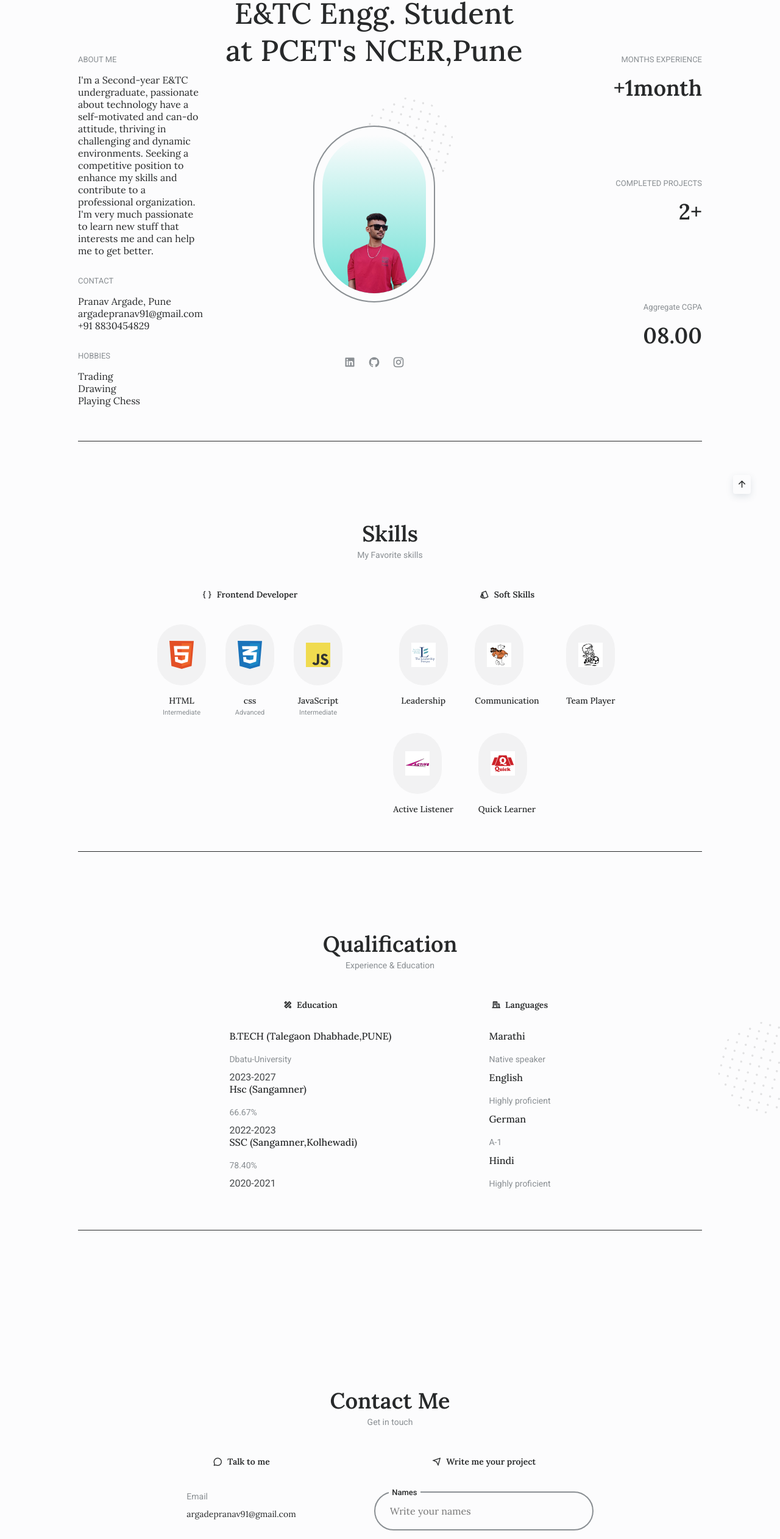
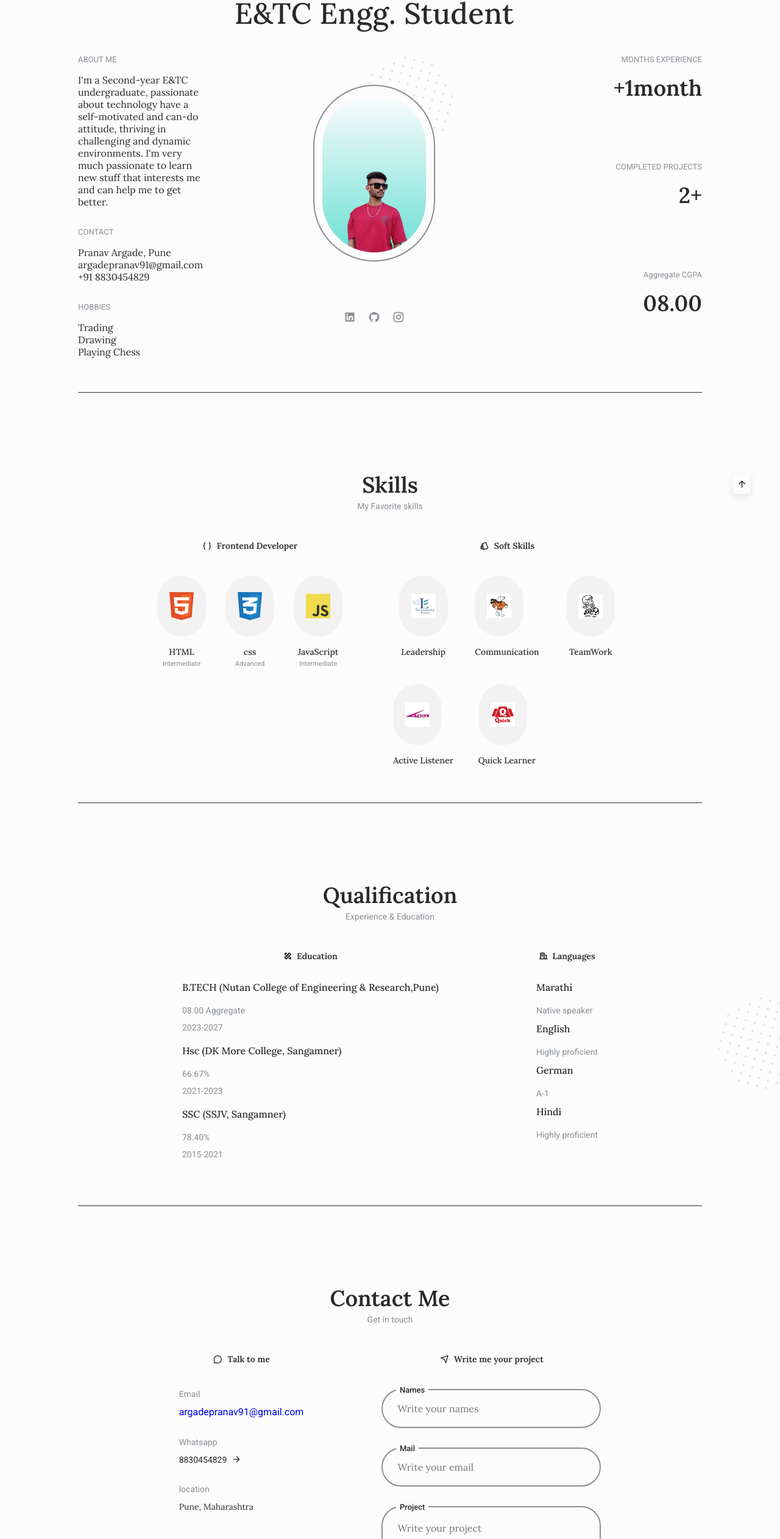
Before and after one commit to PranavArgade/Pranav-Portfolio, a plain HTML site: page index.html in a window 1280 px wide. Shown: the part 230-2754 px from the top of the page at 61% size. Drawn offline with nearby package versions, Linux system fonts and the light colour scheme; files that its build step writes are made by us from their sources.

Commit message:
second commit

```diff
--- a/assets/css/styles.css
+++ b/assets/css/styles.css
@@ -391,6 +391,58 @@ right: 1.5rem;
   font-weight: var(--font-semi-bold);
 }
 
+.home__buttons {
+  display: flex;
+  justify-content: center;
+}
+/*================== Buttons ===================
+.button {
+  display: inline-block;
+  background-color: var(--first-color);
+  color: #fff;
+  padding: 1rem;
+  margin-bottom: 10px;
+  border-radius: 0.5rem;
+  font-weight: var(--font-medium);
+}
+
+.button:hover {
+  background-color: var(--first-color-alt);
+}
+
+.button__icon {
+  font-size: 1.25rem;
+  margin-left: 0.25rem;
+  transition: 0.3s;
+}
+
+.button--white {
+  background-color: #fff;
+  color: var(--first-color);
+}
+
+.button--white:hover {
+  background-color: #fff;
+}
+
+.button--flex {
+  display: inline-flex;
+  align-items: center;
+}
+.button--small {
+  padding: 0.75rem 1rem;
+}
+.button--link {
+  padding: 0;
+  background-color: transparent;
+  color: var(--first-color);
+}
+
+.button--link:hover {
+  background-color: transparent;
+  color: var(--first-color-alt);
+}
+
   /*=============== skills ===============*/
  .skills__container{
 row-gap: 3.5rem;
@@ -510,6 +562,17 @@ margin-bottom: 2.5rem;
 
 .qualification__country{
   margin-bottom: .75rem;
+}
+
+.qualification__year,
+.qualification__year{
+  display: block;
+  font-size: var(--small-font-size);
+  color: var(--text-color-light);
+}
+
+.qualification__year{
+  margin-bottom: 1.25rem;
 }
 .qualification__img{
   width: 150px;
--- a/index.html
+++ b/index.html
@@ -52,7 +52,7 @@
                         </a>
                      </li>
 
-                     <li class="nav__item">
+                     <!--<li class="nav__item">
                         <a href="#services" class="nav__link">
                             <i class="ri-briefcase-line"></i>Services
 
@@ -63,7 +63,7 @@
                         <a href="#projects" class="nav__link">
                             <i class="ri-folder-image-line"></i>Projects
 
-                        </a>
+                        </a>-->
                      </li>
                      <li class="nav__item">
                         <a href="#contact" class="nav__link">
@@ -99,7 +99,7 @@
                     <div class="home__data grid">
                         <h1 class="home__title">Hi, I'm Argade Pranav <br>
                                                   E&TC Engg. Student<br>
-                                                 at PCET's NCER,Pune <br>
+
                                                 </h1>
                 <div class="home__blob grid">
                     <div class="home__perfil">
@@ -110,10 +110,10 @@
                         <img src="assets/img/shape-circle.svg" alt="" class="home__shape-circle">
                 </div>
                         <ul class="home__social">
-                            <a href="https://linkedin.com/comm/mynetwork/discovery-see-all?usecase=PEOPLE_FOLLOWS&followMember=pranav-argade-aa1763292" target="_blank" class="home__social-link">
+                            <a href="https://www.linkedin.com/in/pranav-argade-aa1763292" target="_blank" class="home__social-link">
                                 <i class="ri-linkedin-box-fill"></i>
                                 </a>
-                            <a href="https://github.com/" target="_blank" class="home__social-link">
+                            <a href="https://github.com/PranavArgade" target="_blank" class="home__social-link">
                                 <i class="ri-github-fill"></i>
                                 </a>
 
@@ -130,7 +130,7 @@
             ABOUT ME
         </h3>
         <p class="home__info-description">
-            I'm a Second-year E&TC undergraduate, passionate about technology have a self-motivated and can-do attitude, thriving in challenging and dynamic environments. Seeking a competitive position to enhance my skills and contribute to a professional organization. I'm very much passionate to learn new stuff that interests me and can help me to get better.
+            I'm a Second-year E&TC undergraduate, passionate about technology have a self-motivated and can-do attitude, thriving in challenging and dynamic environments. I'm very much passionate to learn new stuff that interests me and can help me to get better.
         </p>
     </div>
 
@@ -287,7 +287,7 @@
                 <div class="skills__blob">
                         <img src="assets/img/soccer-player.svg" alt="skills image">
              </div>
-            <h3 class="skills__name">Team Player</h3>
+            <h3 class="skills__name">TeamWork</h3>
                  <!-- <span class="skills__subtitle">Intermediate</span>-->
           </div>
 
@@ -330,27 +330,27 @@
                             <div class="qualification__info">
                                 <div>
                               <h3 class="qualification__name">
-                                      B.TECH (Talegaon Dhabhade,PUNE)
+                                      B.TECH (Nutan College of Engineering & Research,Pune)
                                  </h3>
-                                    <span class="qualification__country">Dbatu-University</span>
+                                    <span class="qualification__country">08.00 Aggregate</span>
                                     <span class="qualification__year">2023-2027</span>
                                 </div>
 
                                 <div>
                                     <h3 class="qualification__name">
-                                         Hsc (Sangamner)
+                                         Hsc (DK More College, Sangamner)
                                        </h3>
                                           <span class="qualification__country">66.67%</span>
-                                          <span class="qualification__year">2022-2023</span>
+                                          <span class="qualification__year">2021-2023</span>
                                       </div>
 
 
                                       <div>
                                         <h3 class="qualification__name">
-                                                 SSC (Sangamner,Kolhewadi)
+                                                 SSC (SSJV, Sangamner)
                                            </h3>
                                               <span class="qualification__country">78.40%</span>
-                                              <span class="qualification__year">2020-2021</span>
+                                              <span class="qualification__year">2015-2021</span>
                                           </div>
                             </div>
                         </div>
@@ -465,10 +465,10 @@
                 <div class="projects__border"></div>
             </section>-->
 
-            <!--==================== TESTIMONIAL ====================-->
+            <!--==================== TESTIMONIAL ====================
             <section class="testimonial section">
 
-            </section>
+            </section>-->
 
             <!--==================== CONTACT ====================-->
             <!DOCTYPE html>
@@ -499,21 +499,20 @@
                             <div class="contact__info">
                                 <div class="contact__data">
                                     <span class="contact__data-title">Email</span>
-                                    <span class="contact__data-info">argadepranav91@gmail.com</span>
+
+                                    <a href="mailto:argadepranav91@gmail.com?subject=Testing out mailto!&body=This is only a test!">
+                                        argadepranav91@gmail.com
+                                      </a>
                                 </div>
                                 <div class="contact__data">
                                     <span class="contact__data-title">Whatsapp</span>
-                                    <span class="contact__data-info">+91 8830454829</span>
                                     <a href="https://api.whatsapp.com/send?phone=918830454829&text=Hello, more information!" target="_blank" class="contact__button">
-                                        Write Me <i class="ri-arrow-right-line"></i>
+                                        8830454829 <i class="ri-arrow-right-line"></i>
                                     </a>
                                 </div>
                                 <div class="contact__data">
-                                    <span class="contact__data-title">Messenger</span>
-                                    <span class="contact__data-info">@Pranav.fb22</span>
-                                    <a href="https://m.me/bedim" target="_blank" class="contact__button">
-                                        Write Me <i class="ri-arrow-right-line"></i>
-                                    </a>
+                                    <span class="contact__data-title">location</span>
+                                    <span class="contact__data-info">Pune, Maharashtra</span>
                                 </div>
                             </div>
                         </div>
@@ -623,17 +622,15 @@
                     </li>
                 </ul>
                 <ul class="footer__social">
-                    <a href="https://www.linkedin.com/" target="_blank" class="footer__social-link">
+                    <a href="https://www.linkedin.com/in/pranav-argade-aa1763292" target="_blank" class="footer__social-link">
                         <i class="ri-linkedin-box-fill"></i>
                     </a>
 
-                    <a href="https://github.com/" target="_blank" class="footer__social-link">
+                    <a href="https://github.com/PranavArgade" target="_blank" class="footer__social-link">
                         <i class="ri-github-fill"></i>
                     </a>
 
-                    <a href="https://dribbble.com/" target="_blank" class="footer__social-link">
-                        <i class="ri-dribbble-line"></i>
-                    </a>
+
                 </ul>
                 <span class="footer__copy">
                     &#169; Copyright Argade Pranav. All rights reserved
```
Also changed, not shown: 1 other file.
